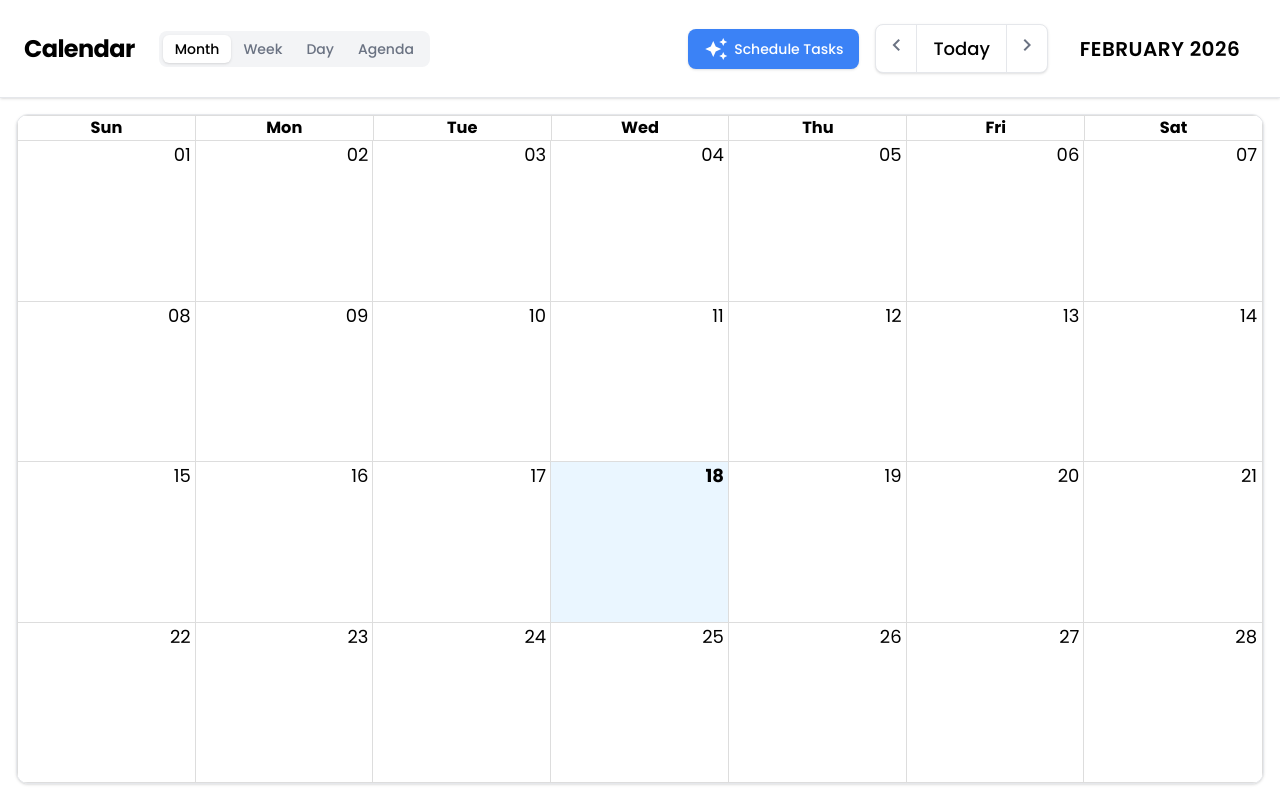
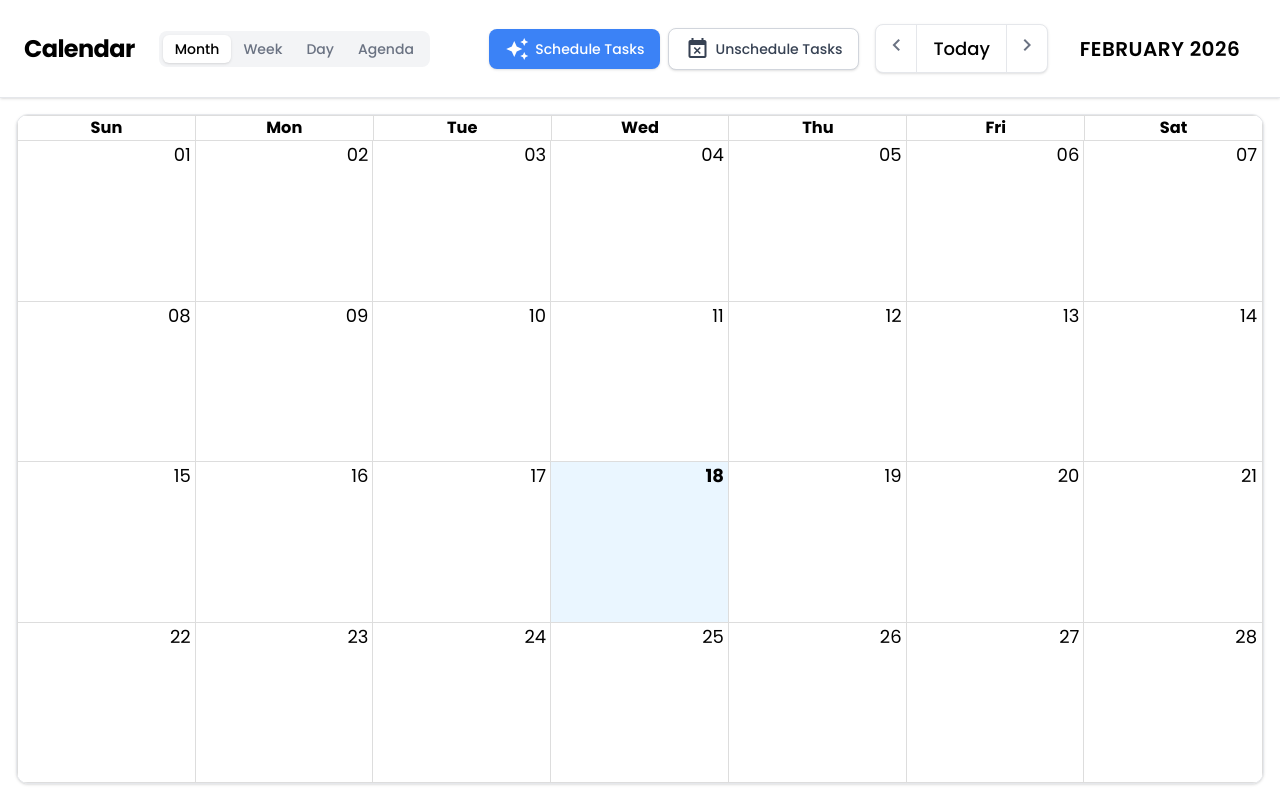
Before and after one commit to yale210/timely, a React (Vite) app in the folder frontend/: page /calendar in a window 1280 px wide. Built offline with nearby package versions, Linux system fonts and the light colour scheme; no server answers; sample sign-in values are in the browser's storage.

Commit message:
feat: add unschedule functionality to frontend

```diff
--- a/frontend/src/pages/Calendar.tsx
+++ b/frontend/src/pages/Calendar.tsx
@@ -46,6 +46,7 @@ const CalendarPage = () => {
   const [sidebarMode, setSidebarMode] = useState<"task" | "event">("task");
   const [events, setEvents] = useState<Event[]>([]);
   const [isScheduling, setIsScheduling] = useState(false);
+  const [isUnscheduling, setIsUnscheduling] = useState(false);
   const [scheduleStatus, setScheduleStatus] = useState<{ message: string; tone: "success" | "error" } | null>(null);
 
   const fetchTasks = useCallback(async () => {
@@ -246,6 +247,27 @@ const CalendarPage = () => {
     }
   };
 
+  const handleUnscheduleTasks = async () => {
+    setIsUnscheduling(true);
+    setScheduleStatus(null);
+    try {
+      const response = await schedulerService.unscheduleTasks();
+      await fetchTasks();
+      setScheduleStatus({
+        message: `Unscheduled ${response.unscheduled_count} task${response.unscheduled_count === 1 ? "" : "s"}.`,
+        tone: "success",
+      });
+    } catch (err) {
+      console.error(err);
+      setScheduleStatus({
+        message: "Failed to unschedule tasks. Please try again.",
+        tone: "error",
+      });
+    } finally {
+      setIsUnscheduling(false);
+    }
+  };
+
   const calendarEntries: CalendarEntry[] = [
     ...tasks.flatMap((task) => {
       const allocations = task.allocation ?? [];
@@ -324,11 +346,12 @@ const CalendarPage = () => {
               </div>
             </div>
             <div className="flex items-center gap-4">
+              <div className="flex items-center gap-2">
                 <button
                   onClick={() => { void handleScheduleTasks(); }}
-                disabled={isScheduling}
+                  disabled={isScheduling || isUnscheduling}
                   className={`px-4 py-2 rounded-lg text-sm font-medium flex items-center shadow-sm transition-colors ${
-                  isScheduling
+                    isScheduling || isUnscheduling
                       ? "bg-gray-200 text-gray-500 cursor-not-allowed"
                       : "bg-primary text-white hover:bg-blue-300"
                   }`}
@@ -336,6 +359,19 @@ const CalendarPage = () => {
                   <span className="material-icons text-lg mr-1.5">auto_awesome</span>
                   {isScheduling ? "Scheduling..." : "Schedule Tasks"}
                 </button>
+                <button
+                  onClick={() => { void handleUnscheduleTasks(); }}
+                  disabled={isScheduling || isUnscheduling}
+                  className={`px-4 py-2 rounded-lg text-sm font-medium flex items-center shadow-sm transition-colors ${
+                    isScheduling || isUnscheduling
+                      ? "bg-gray-200 text-gray-500 cursor-not-allowed"
+                      : "bg-white text-gray-700 border border-gray-300 hover:bg-gray-50"
+                  }`}
+                >
+                  <span className="material-icons text-lg mr-1.5">event_busy</span>
+                  {isUnscheduling ? "Unscheduling..." : "Unschedule Tasks"}
+                </button>
+              </div>
               <div className="flex items-center bg-white border border-gray-200 rounded-lg overflow-hidden shadow-sm">
                 <button
                   onClick={() =>
--- a/frontend/src/services/schedulerService.ts
+++ b/frontend/src/services/schedulerService.ts
@@ -16,3 +16,8 @@ export const scheduleTasks = async (payload: ScheduleRequest): Promise<ScheduleR
   const response = await axios.post<ScheduleResponse>("/api/schedule/", payload);
   return response.data;
 };
+
+export const unscheduleTasks = async (): Promise<{ unscheduled_count: number }> => {
+  const response = await axios.post<{ unscheduled_count: number }>("/api/unschedule/");
+  return response.data;
+};
```
Lines whose indentation alone changed are shown as unchanged.
